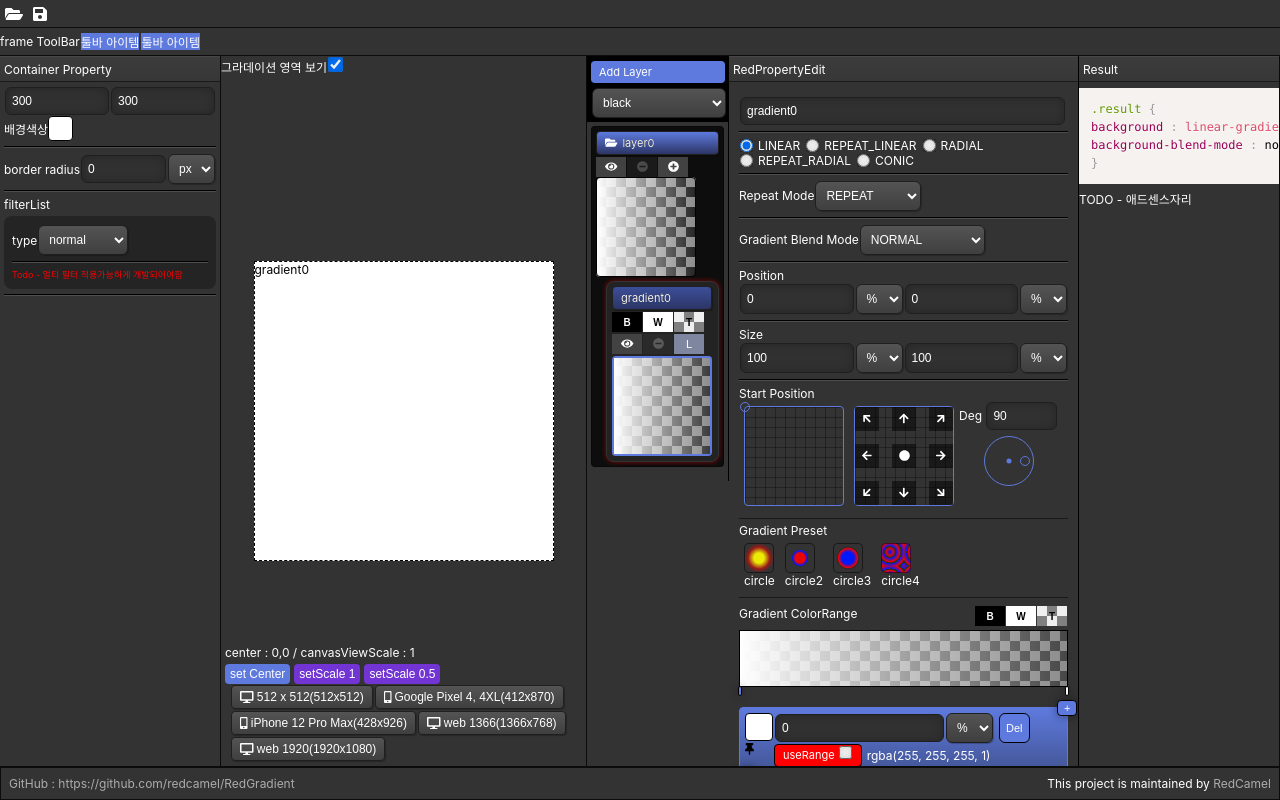
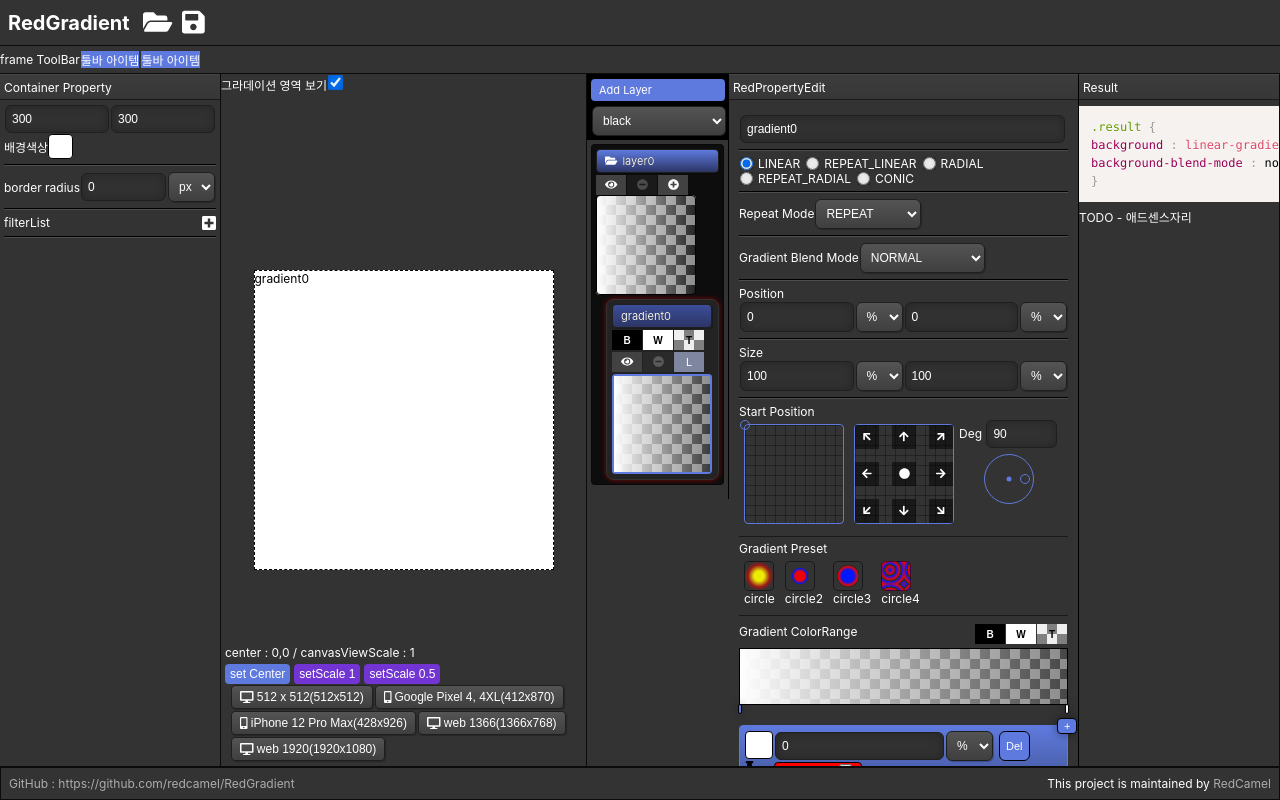
Before and after one commit to redcamel/RedGradient, a React (Create React App) app: page / in a window 1280 px wide. Both pictures are taken after a click on the button "새 프로젝트". Built offline with nearby package versions, Linux system fonts and the light colour scheme.

Commit message:
- 필터 멀티 적용

```diff
--- a/src/App.css
+++ b/src/App.css
@@ -96,7 +96,7 @@ option {
 
 .frame_main_menu {
     border-bottom: 1px solid #0c0b0b;
-    min-height: 28px;
+    min-height: 46px;
     display: flex;
     align-items: center;
 }
--- a/src/App.js
+++ b/src/App.js
@@ -11,8 +11,6 @@ import RedCanvas from "./editor/canvas/RedCanvas.jsx";
 import RedLayer from "./editor/layer/RedLayer.jsx";
 import {Prism as SyntaxHighlighter} from 'react-syntax-highlighter';
 import RedPropertyEdit from "./editor/property/RedPropertyEdit.jsx";
-import {FontAwesomeIcon} from '@fortawesome/react-fontawesome';
-import {faFolderOpen, faSave} from '@fortawesome/free-solid-svg-icons';
 import CALC_GRADIENT from "./editor/CALC_GRADIENT";
 import RedCanvasEdit from "./editor/canvas/edit/RedCanvasEdit";
 import RedTitle from "./core/RedTitle";
@@ -37,6 +35,7 @@ class App extends React.Component {
     if (!this.state) return <RedStart rootComponent={this}/>
     return <div className={'frame'}>
       <div className={'frame_main_menu'}>
+        <div style={{fontSize: '20px', fontWeight: 'bold',margin:'0px 8px'}}>RedGradient</div>
         <RedFrameMenuOpen rootComponent={this}/>
         <RedFrameMenuSave rootComponent={this}/>
 
--- a/src/editor/canvas/RedCanvas.jsx
+++ b/src/editor/canvas/RedCanvas.jsx
@@ -27,8 +27,8 @@ class RedCanvas extends React.Component {
   }
 
   getFilterCss(filterList){
-    console.log('filterList',filterList)
-    return filterList.map(v=>RedCanvasFilter.FILTER_COMPONENT_MAP[v['type']].getCss(v)).join(',')
+    console.log(filterList.map(v=>RedCanvasFilter.FILTER_COMPONENT_MAP[v['type']].getCss(v)).join(','))
+    return filterList.map(v=>RedCanvasFilter.FILTER_COMPONENT_MAP[v['type']].getCss(v)).join(' ')
   }
   draw_canvasUI = drawCanvasUI;
 
--- a/src/editor/canvas/edit/filter/RedCanvasFilterList.jsx
+++ b/src/editor/canvas/edit/filter/RedCanvasFilterList.jsx
@@ -7,6 +7,8 @@
  */
 import React from "react";
 import RedCanvasFilter from "./RedCanvasFlterItem.jsx";
+import {faPlusSquare} from "@fortawesome/free-solid-svg-icons";
+import {FontAwesomeIcon} from "@fortawesome/react-fontawesome";
 
 class RedCanvasFilterList extends React.Component {
   constructor(props) {
@@ -17,12 +19,22 @@ class RedCanvasFilterList extends React.Component {
     const rootComponent = this.props.rootComponent;
     const rootComponentState = rootComponent.state;
     const canvasInfo = rootComponentState.canvasInfo;
+    if(!canvasInfo.filterList) canvasInfo.filterList = []
     const filterList = canvasInfo.filterList
+
     return <div>
-      filterList
-      <div style={style.container}>
-        {filterList.map(v=><RedCanvasFilter rootComponent={rootComponent} filterData={v}/>)}
-        <div className={'todo'}>Todo - 멀티 필터 적용가능하게 개발되어야함</div>
+      <div style={{display: 'flex', justifyContent: 'space-between'}}>
+        filterList
+        <FontAwesomeIcon
+          icon={faPlusSquare} style={{fontSize: '16px',cursor:'pointer'}}
+          onClick={e=>{
+            canvasInfo['filterList'].push({type:'normal', values :{}, css : ''})
+            rootComponent.setState({})
+          }}
+        />
+      </div>
+      <div style={filterList.length ? style.container : {}}>
+        {filterList.map(v => <RedCanvasFilter rootComponent={rootComponent} filterData={v}/>)}
       </div>
     </div>
   }
@@ -31,9 +43,9 @@ class RedCanvasFilterList extends React.Component {
 export default RedCanvasFilterList;
 const style = {
   container: {
-    marginTop : '4px',
-    borderRadius : '8px',
-    background : '#242424',
+    marginTop: '4px',
+    borderRadius: '8px',
+    background: '#242424',
     padding: '8px'
   }
 };
--- a/src/editor/canvas/edit/filter/RedCanvasFlterItem.jsx
+++ b/src/editor/canvas/edit/filter/RedCanvasFlterItem.jsx
@@ -5,7 +5,6 @@
  *  * https://github.com/redcamel/RedGradient
  *
  */
-
 import React from "react";
 import RedSelect from "../../../../core/RedSelect.jsx";
 import RedCanvasFilterBlur from "./RedCanvasFilterBlur.jsx";
@@ -50,6 +49,24 @@ class RedCanvasFilter extends React.Component {
         }}/>
       </div>
       {TargetFilterComponent ? <TargetFilterComponent rootComponent={rootComponent} filterData={filterData}/> : ''}
+      <button
+        style={style.buttonIcon}
+        onClick={e => {
+          const filterList = rootComponent.state.canvasInfo.filterList
+          filterList.splice(filterList.indexOf(filterData), 1)
+          rootComponent.setState({})
+        }}
+      >삭제
+      </button>
+      <button
+        style={style.buttonIcon}
+        onClick={e => {
+          const filterList = rootComponent.state.canvasInfo.filterList
+          filterList.splice(filterList.indexOf(filterData), 0,JSON.parse(JSON.stringify(filterData)))
+          rootComponent.setState({})
+        }}
+      >복제
+      </button>
       <div style={style.divide}/>
     </div>;
   }
@@ -67,5 +84,11 @@ const style = {
     height: '2px',
     background: '#4e4e4e',
     borderTop: '1px solid #000'
+  },
+  buttonIcon: {
+    border: 0,
+    cursor: 'pointer',
+    margin : '1px',
+    borderRadius : '4px'
   }
 };
--- a/src/editor/data/DataCanvas.js
+++ b/src/editor/data/DataCanvas.js
@@ -12,12 +12,7 @@ function DataCanvas() {
     canvasInfo: {
       width: 300,
       height: 300,
-      filterList: [
-        {
-          type: 'normal',
-          css: ''
-        }
-      ]
+      filterList: []
     },
     activeLayer: null,
     activeSubData: null,
--- a/src/editor/frameMainMenu/RedFrameMenuOpen.jsx
+++ b/src/editor/frameMainMenu/RedFrameMenuOpen.jsx
@@ -14,7 +14,7 @@ class RedFrameMenuOpen extends React.Component {
     const rootComponent = this.props.rootComponent
     return <div>
       <div style={{
-        fontSize: '16px',
+        fontSize: '26px',
         margin: '5px',
         cursor: 'pointer'
       }}
--- a/src/editor/frameMainMenu/RedFrameMenuSave.jsx
+++ b/src/editor/frameMainMenu/RedFrameMenuSave.jsx
@@ -15,7 +15,7 @@ class RedFrameMenuSave extends React.Component {
     const rootComponentState = rootComponent.state
     return <div
       style={{
-        fontSize: '16px',
+        fontSize: '26px',
         margin: '5px',
         cursor: 'pointer'
       }}
```
Also changed, not shown: 15 other files (tests, documents, lock files or other folders).
